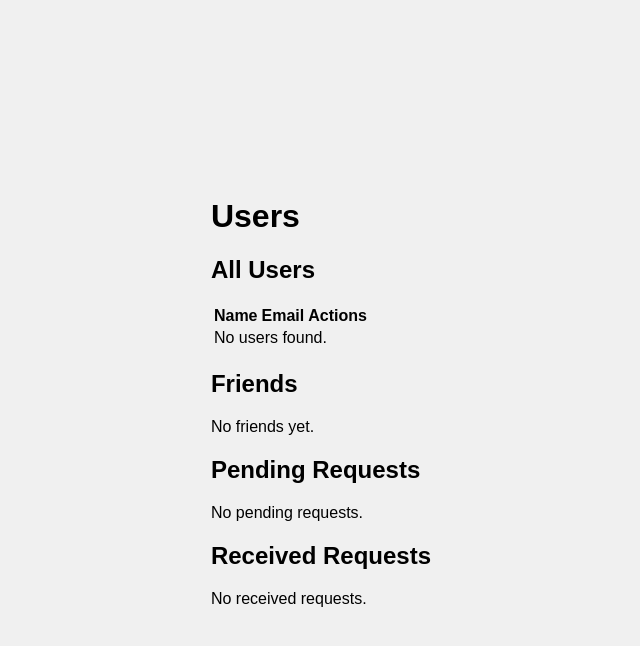
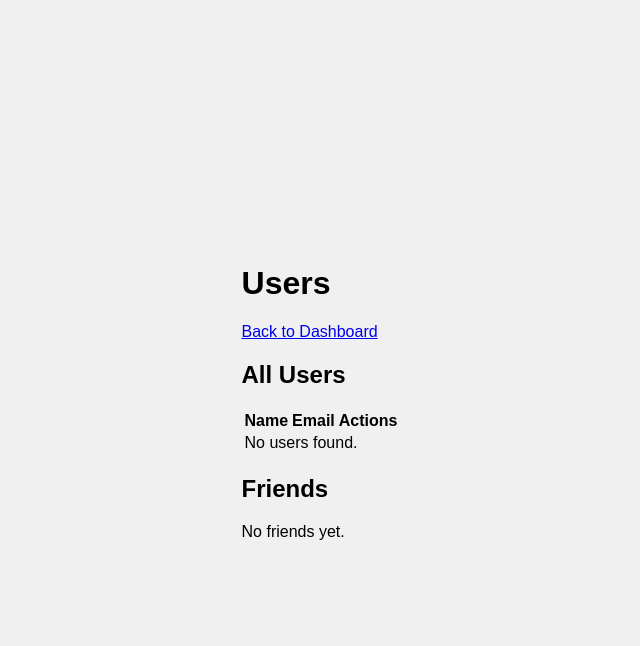
Before and after one commit to j0mmma/mbass_app, a Flask app: template templates/users.html in a window 1280 px wide. Shown: the top 646 px of the page, without its empty margins (319-959 px from the left). Run offline with Flask 3, Linux system fonts and the light colour scheme; the template is opened without the code that fills it, so the values that code supplies are empty.

Commit message:
final 5-6

```diff
--- a/app.py
+++ b/app.py
@@ -340,92 +340,60 @@ def users():
         return redirect(url_for('login'))
 
     current_user_id = session['user_id']
+    headers = {'user-token': session['user_token']}
 
-    # Fetch all users
-    response = requests.get(USERS_TABLE_URL, headers={'user-token': session['user_token']})
+    response = requests.get(USERS_TABLE_URL, headers=headers)
 
     if response.status_code == 200:
         all_users = response.json()
         users = [user for user in all_users if user['objectId'] != current_user_id]
 
-        # Fetch current user data to get friends, pending_requests, and sent_requests
-        current_user_response = requests.get(f'{USERS_TABLE_URL}/{current_user_id}', headers={'user-token': session['user_token']})
+        current_user_response = requests.get(f'{USERS_TABLE_URL}/{current_user_id}', headers=headers)
 
         if current_user_response.status_code == 200:
             current_user = current_user_response.json()
-
             friends = current_user.get('friends', []) or []
-            pending_requests = current_user.get('pending_requests', []) or []
-            sent_requests = current_user.get('sent_requests', []) or []
         else:
             friends = []
-            pending_requests = []
-            sent_requests = []
 
-        return render_template('users.html', users=users, friends=friends, pending_requests=pending_requests, sent_requests=sent_requests)
+        return render_template('users.html', users=users, friends=friends)
     else:
         flash('Failed to fetch users from Backendless', 'danger')
         return redirect(url_for('dashboard'))
 
-
-@app.route('/userss', methods=['GET'])
-def list_users():
-    if 'user_id' not in session:
-        return redirect(url_for('login'))
-
-    headers = {
-        'Content-Type': 'application/json',
-        'user-token': session['user_token']
-    }
-
-    response = requests.get(USERS_TABLE_URL, headers=headers)
-
-    if response.status_code == 200:
-        users = response.json()
-        current_user_id = session['user_id']
-        users = [user for user in users if user['objectId'] != current_user_id]  # Exclude current user
-
-        return render_template('users.html', users=users)
-    else:
-        flash(f'Failed to fetch users. Error: {response.text}', 'danger')
-        return redirect(url_for('dashboard'))
-
-
-@app.route('/add_friend/<user_id>', methods=['GET'])
-def add_friend(user_id):
+@app.route('/add_friend/<user_email>', methods=['GET'])
+def add_friend(user_email):
     current_user_id = session['user_id']
     user_token = session['user_token']
 
-    # Fetch current user data
-    response = requests.get(f'{USERS_TABLE_URL}/{current_user_id}', headers={'user-token': user_token})
-    if response.status_code == 200:
-        current_user = response.json()
-        sent_requests = current_user.get('sent_requests', [])
-        if user_id not in sent_requests:
-            sent_requests.append(user_id)
-            update_user_data(current_user_id, {'sent_requests': sent_requests}, user_token)
-            flash('Friend request sent', 'success')
-        else:
-            flash('Friend request already sent', 'info')
-    else:
-        flash('Failed to send friend request', 'danger')
-
-    return redirect(url_for('users'))
-
-@app.route('/remove_friend/<user_id>', methods=['GET'])
-def remove_friend(user_id):
-    current_user_id = session['user_id']
-    user_token = session['user_token']
-
-    # Fetch current user data
     response = requests.get(f'{USERS_TABLE_URL}/{current_user_id}', headers={'user-token': user_token})
     if response.status_code == 200:
         current_user = response.json()
         friends = current_user.get('friends', [])
-        if user_id in friends:
-            friends.remove(user_id)
+        if user_email not in friends:
+            friends.append(user_email)
             update_user_data(current_user_id, {'friends': friends}, user_token)
-            flash('Friend removed', 'success')
+            flash('Friend added successfully', 'success')
+        else:
+            flash('User is already your friend', 'info')
+    else:
+        flash('Failed to add friend', 'danger')
+
+    return redirect(url_for('users'))
+
+@app.route('/remove_friend/<user_email>', methods=['GET'])
+def remove_friend(user_email):
+    current_user_id = session['user_id']
+    user_token = session['user_token']
+
+    response = requests.get(f'{USERS_TABLE_URL}/{current_user_id}', headers={'user-token': user_token})
+    if response.status_code == 200:
+        current_user = response.json()
+        friends = current_user.get('friends', [])
+        if user_email in friends:
+            friends.remove(user_email)
+            update_user_data(current_user_id, {'friends': friends}, user_token)
+            flash('Friend removed successfully', 'success')
         else:
             flash('User is not in your friends list', 'info')
     else:
@@ -433,53 +401,14 @@ def remove_friend(user_id):
 
     return redirect(url_for('users'))
 
-@app.route('/accept_request/<user_id>', methods=['GET'])
-def accept_request(user_id):
-    current_user_id = session['user_id']
-    user_token = session['user_token']
+def update_user_data(user_id, data, user_token):
+    headers = {
+        'Content-Type': 'application/json',
+        'user-token': user_token
+    }
+    response = requests.put(f'{USERS_TABLE_URL}/{user_id}', headers=headers, json=data)
+    return response
 
-    # Fetch current user data
-    response = requests.get(f'{USERS_TABLE_URL}/{current_user_id}', headers={'user-token': user_token})
-    if response.status_code == 200:
-        current_user = response.json()
-        friends = current_user.get('friends', [])
-        pending_requests = current_user.get('pending_requests', [])
-        if user_id in pending_requests:
-            pending_requests.remove(user_id)
-            friends.append(user_id)
-            update_user_data(current_user_id, {'pending_requests': pending_requests, 'friends': friends}, user_token)
-            flash('Friend request accepted', 'success')
-        else:
-            flash('No pending request from this user', 'info')
-    else:
-        flash('Failed to accept friend request', 'danger')
-
-    return redirect(url_for('users'))
-
-@app.route('/decline_request/<user_id>', methods=['GET'])
-def decline_request(user_id):
-    current_user_id = session['user_id']
-    user_token = session['user_token']
-
-    # Fetch current user data
-    response = requests.get(f'{USERS_TABLE_URL}/{current_user_id}', headers={'user-token': user_token})
-    if response.status_code == 200:
-        current_user = response.json()
-        pending_requests = current_user.get('pending_requests', [])
-        if user_id in pending_requests:
-            pending_requests.remove(user_id)
-            update_user_data(current_user_id, {'pending_requests': pending_requests}, user_token)
-            flash('Friend request declined', 'success')
-        else:
-            flash('No pending request from this user', 'info')
-    else:
-        flash('Failed to decline friend request', 'danger')
-
-    return redirect(url_for('users'))
-
-def update_user_data(user_id, data, user_token):
-    response = requests.put(f'{USERS_TABLE_URL}/{user_id}', headers={'user-token': user_token}, json=data)
-    return response.status_code == 200
 
 # === File Work ===
 
--- a/templates/dashboard.html
+++ b/templates/dashboard.html
@@ -28,6 +28,9 @@
         />
       </div>
       <a href="{{ url_for('profile') }}">Update Profile</a>
+      <div>
+        <a href="{{ url_for('users') }}">Users</a>
+      </div>
     </div>
   </body>
 </html>
--- a/templates/users.html
+++ b/templates/users.html
@@ -12,7 +12,9 @@
   <body>
     <div class="container">
       <h1>Users</h1>
-
+      <div>
+        <a href="{{ url_for('dashboard') }}">Back to Dashboard</a>
+      </div>
       <h2>All Users</h2>
       <table>
         <thead>
@@ -23,21 +25,21 @@
           </tr>
         </thead>
         <tbody>
-          {% if users %} {% for user in users %}
+          {% if users %} {% for user in users %} {% set remove_friend_url =
+          url_for('remove_friend', user_email=user['email']) %} {% set
+          add_friend_url = url_for('add_friend', user_email=user['email']) %}
           <tr>
             <td>{{ user['name'] }}</td>
             <td>{{ user['email'] }}</td>
             <td>
-              {% if user['objectId'] in friends %}
-              <!-- <button onclick="location.href='{{ url_for('remove_friend', user_id=user['objectId']) }}'">Remove Friend</button> -->
-
-              {% elif user['objectId'] in pending_requests %}
-              <button disabled>Request Sent</button>
-              {% elif user['objectId'] in sent_requests %}
-              <!-- <button onclick="location.href='{{ url_for("accept_request", user_id=user["objectId"]) }}'">Accept</button> -->
-              <!-- <button onclick="location.href='{{ url_for("decline_request", user_id=user["objectId"]) }}'">Decline</button> -->
+              {% if user['email'] in friends %}
+              <button onclick="location.href='{{ remove_friend_url }}'">
+                Remove Friend
+              </button>
               {% else %}
-              <!-- <button onclick="location.href='{{ url_for("add_friend", user_id=user["objectId"]) }}'">Add Friend</button> -->
+              <button onclick="location.href='{{ add_friend_url }}'">
+                Add Friend
+              </button>
               {% endif %}
             </td>
           </tr>
@@ -59,28 +61,6 @@
       {% else %}
       <p>No friends yet.</p>
       {% endif %}
-
-      <h2>Pending Requests</h2>
-      {% if pending_requests %}
-      <ul>
-        {% for request in pending_requests %}
-        <li>{{ request }}</li>
-        {% endfor %}
-      </ul>
-      {% else %}
-      <p>No pending requests.</p>
-      {% endif %}
-
-      <h2>Received Requests</h2>
-      {% if sent_requests %}
-      <ul>
-        {% for request in sent_requests %}
-        <li>{{ request }}</li>
-        {% endfor %}
-      </ul>
-      {% else %}
-      <p>No received requests.</p>
-      {% endif %}
     </div>
   </body>
 </html>
```
